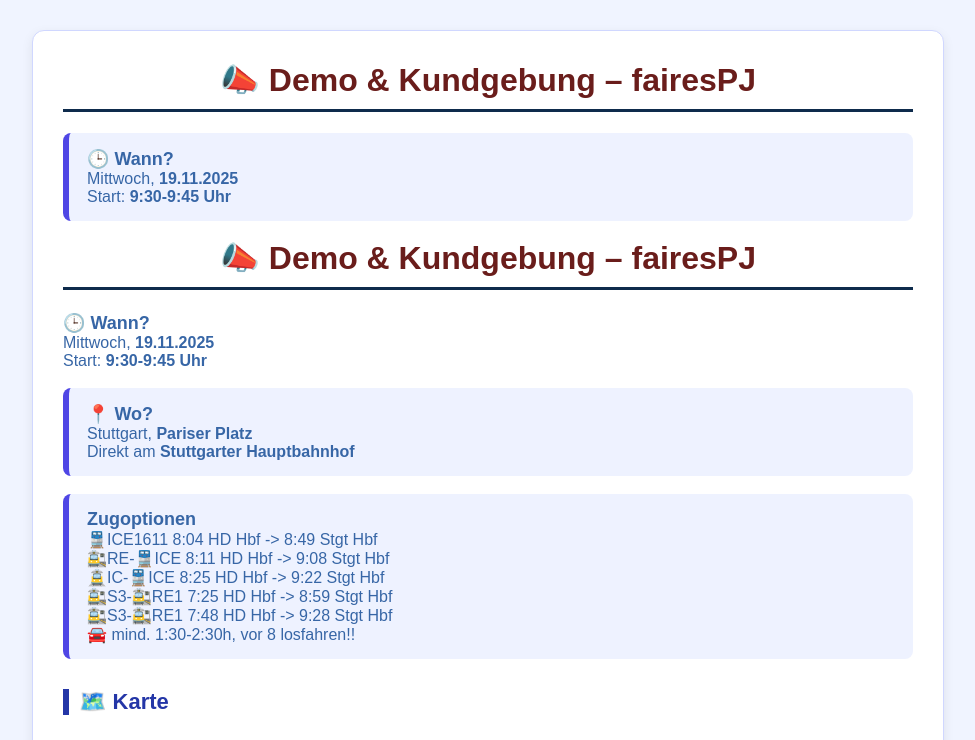
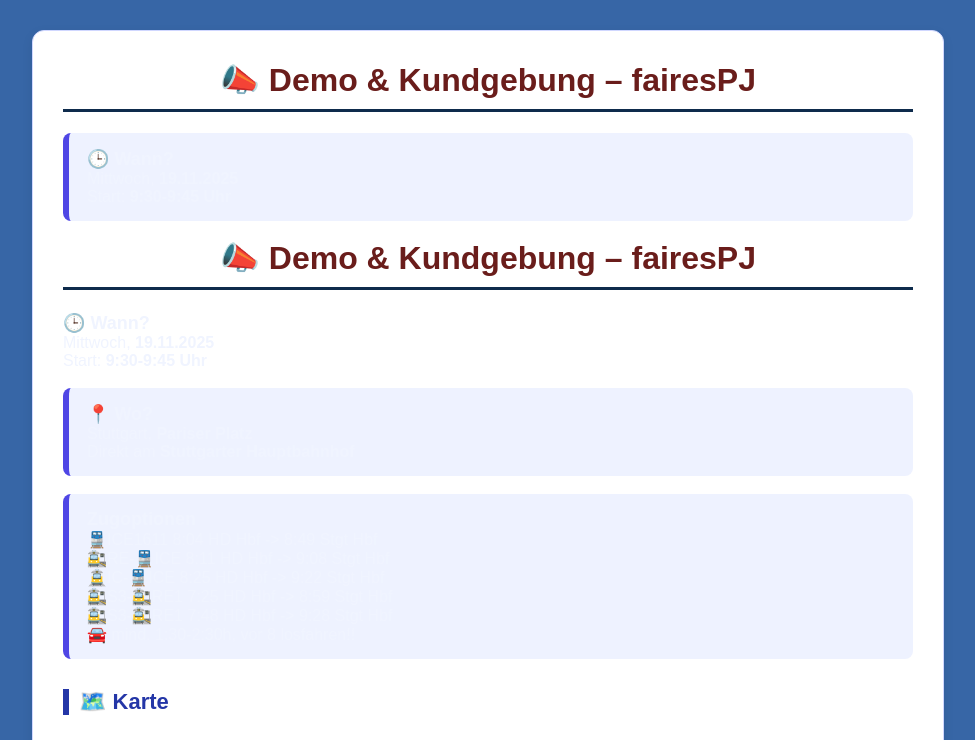
Before and after one commit to fairespj-bawue/Heidelberg.html, a plain HTML site: page index.html in a window 1280 px wide. Shown: the top 740 px of the page, without its empty margins (152-1127 px from the left). Drawn offline with Linux system fonts and the light colour scheme; grey boxes are pictures that could not be loaded.

Commit message:
Update index.html

```diff
--- a/index.html
+++ b/index.html
@@ -9,8 +9,8 @@
     font-family: Arial, sans-serif;
     margin: 0;
     padding: 0;
-    background: #f0f4ff;
-    color: #3766A6;
+    background: #3766A6;
+    color: #f0f4ff;
   }
   .wrapper {
     max-width: 850px;
```
